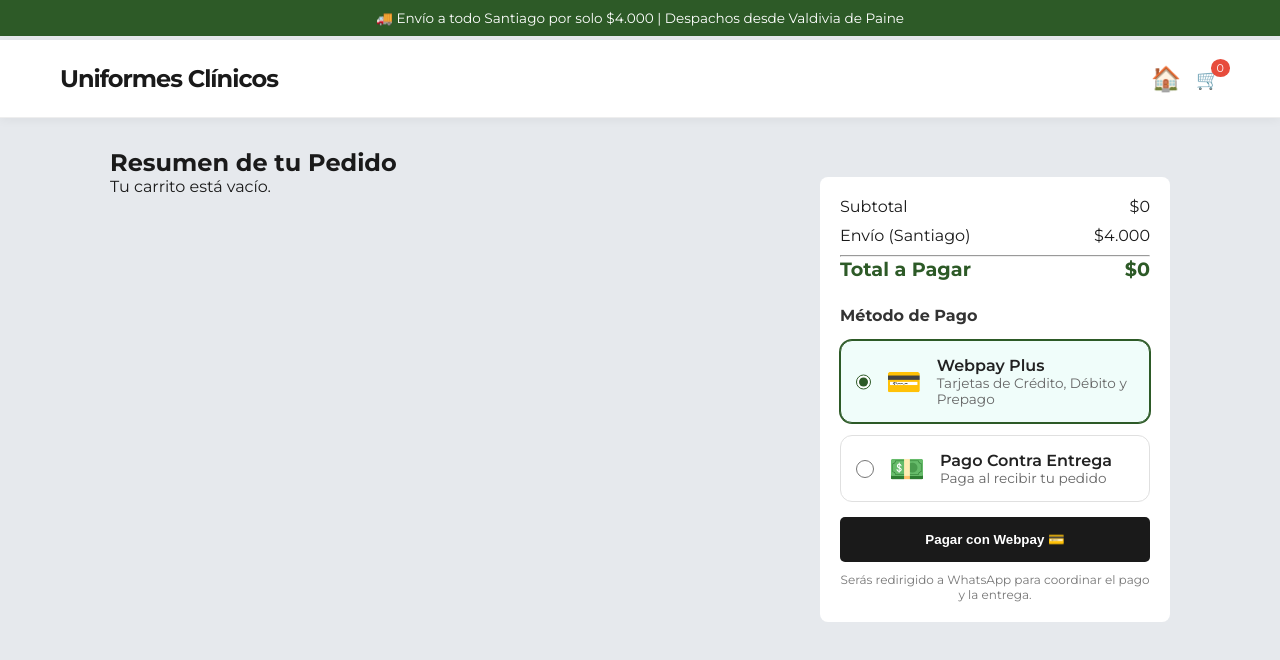
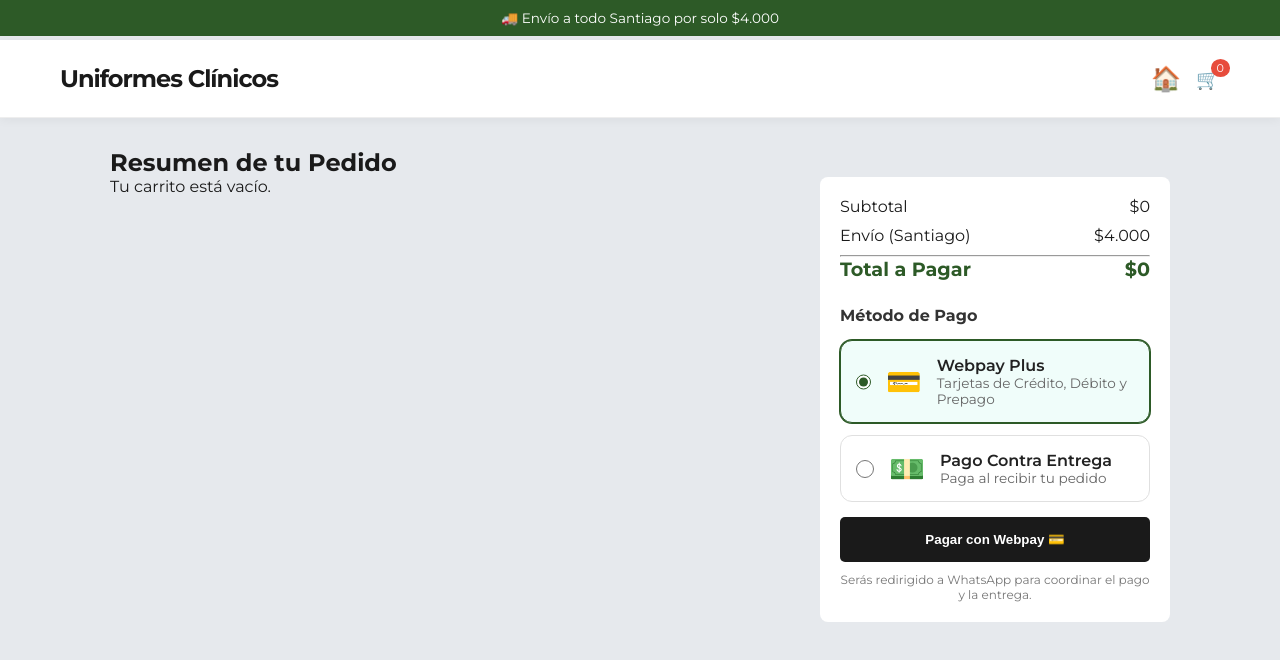
Before and after one commit to alanabello/tienda_uniformes, a website: page www/carrito.html in a window 1280 px wide. Drawn offline with Linux system fonts and the light colour scheme; files that its build step writes are made by us from their sources; no server answers.

Commit message:
limpieza textos envio

```diff
--- a/www/carrito.html
+++ b/www/carrito.html
@@ -10,7 +10,7 @@
 <body>
 
     <div class="announcement-bar">
-        🚚 Envío a todo Santiago por solo $4.000 | Despachos desde Valdivia de Paine
+        🚚 Envío a todo Santiago por solo $4.000
     </div>
 
     <nav class="navbar">
```
Also changed, not shown: www/detalle.html (+1 -1 lines).
